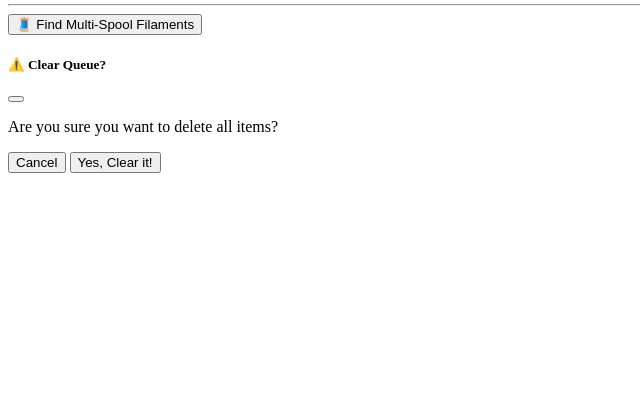
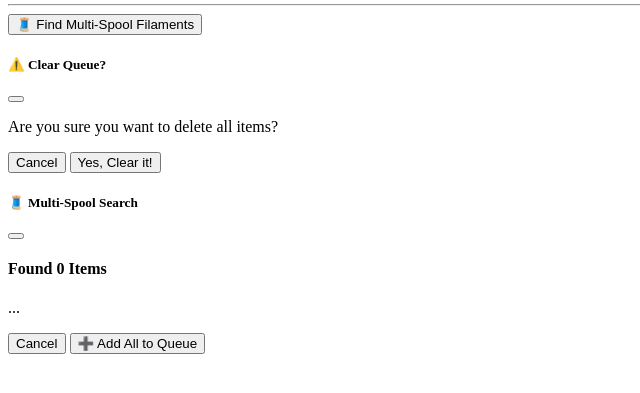
Before and after one commit to derekp10/Filament-Command-Center, a Flask app: template inventory-hub/templates/components/modals_queue.html in a window 1280 px wide. Shown: the part 170-563 px from the top of the page, without its empty margins (0-640 px from the left). Run offline with Flask 3, Linux system fonts and the light colour scheme; the template is opened without the code that fills it, so the values that code supplies are empty.

Commit message:
You are absolutely right. Using a native browser popup (confirm()) feels cheap and breaks the immersion of your nice UI.
Let's upgrade this to a proper Bootstrap Modal that shows the search results clearly (e.g., "Found 5 Filaments with 12 Spools") and lets you confirm with a nice button.

Here is the plan:

modals_queue.html: Add a new multiSpoolModal styled with your Cyan/Info theme to match the button.

inv_queue.js: Update the logic to store the search results, pop the modal, and then process the "Add" click.

1. Update modals_queue.html
We will add the new modal at the bottom of the file. I am keeping the Solid Colors we just fixed (Yellow Header for Queue, Red Header for Clear).

File: inventory-hub/templates/components/modals_queue.html
Action: Replace the entire file with this version.

2. Update inv_queue.js
I added a temporary variable multiSpoolData to hold the results while the modal is open, and new functions to handle the modal interactions.

File: inventory-hub/static/js/modules/inv_queue.js
Action: Replace the entire file with this version.

🏁 Results
No more Browser Popups: Both "Clear Queue" and "Find Multi-Spools" use native Bootstrap modals.

Solid Colors: Restored the Yellow/Red/Cyan buttons and headers.

CSV Text: Fixed and visible.

Multi-Spool Modal: Shows you exactly how many items were found (e.g., "Found 3 Filaments (Total 15 Spools)") before you commit to adding them.

Give it a spin! 🧵✨

```diff
--- a/inventory-hub/templates/components/modals_queue.html
+++ b/inventory-hub/templates/components/modals_queue.html
@@ -22,13 +22,9 @@
 
                 <div class="d-grid gap-2">
                     <button class="btn btn-secondary" onclick="printQueueCSV()">📄 Send to P-Touch CSV (Batch)</button>
-
                     <hr class="border-secondary">
-
                     <button class="btn btn-danger fw-bold" onclick="confirmClearQueueReq()">🗑️ Clear Queue</button>
-
                     <hr class="border-secondary">
-
                     <button class="btn btn-info text-dark fw-bold" onclick="findMultiSpoolFilaments()">🧵 Find Multi-Spool Filaments</button>
                 </div>
             </div>
@@ -53,3 +49,22 @@
         </div>
     </div>
 </div>
+
+<div class="modal fade" id="multiSpoolModal" tabindex="-1" style="z-index: 2000;">
+    <div class="modal-dialog modal-dialog-centered">
+        <div class="modal-content border-info">
+            <div class="modal-header bg-info text-dark">
+                <h5 class="modal-title">🧵 Multi-Spool Search</h5>
+                <button type="button" class="btn-close" onclick="closeMultiSpoolModal()"></button>
+            </div>
+            <div class="modal-body bg-dark text-white text-center">
+                <h4 id="multi-spool-count" class="text-info fw-bold mb-3">Found 0 Items</h4>
+                <p id="multi-spool-msg" class="mb-4">...</p>
+                <div class="d-flex justify-content-center gap-3">
+                    <button class="btn btn-secondary" onclick="closeMultiSpoolModal()">Cancel</button>
+                    <button class="btn btn-info fw-bold text-dark" onclick="executeMultiSpoolAdd()">➕ Add All to Queue</button>
+                </div>
+            </div>
+        </div>
+    </div>
+</div>
```
Also changed, not shown: inventory-hub/static/js/modules/inv_queue.js (+64 -34 lines).
